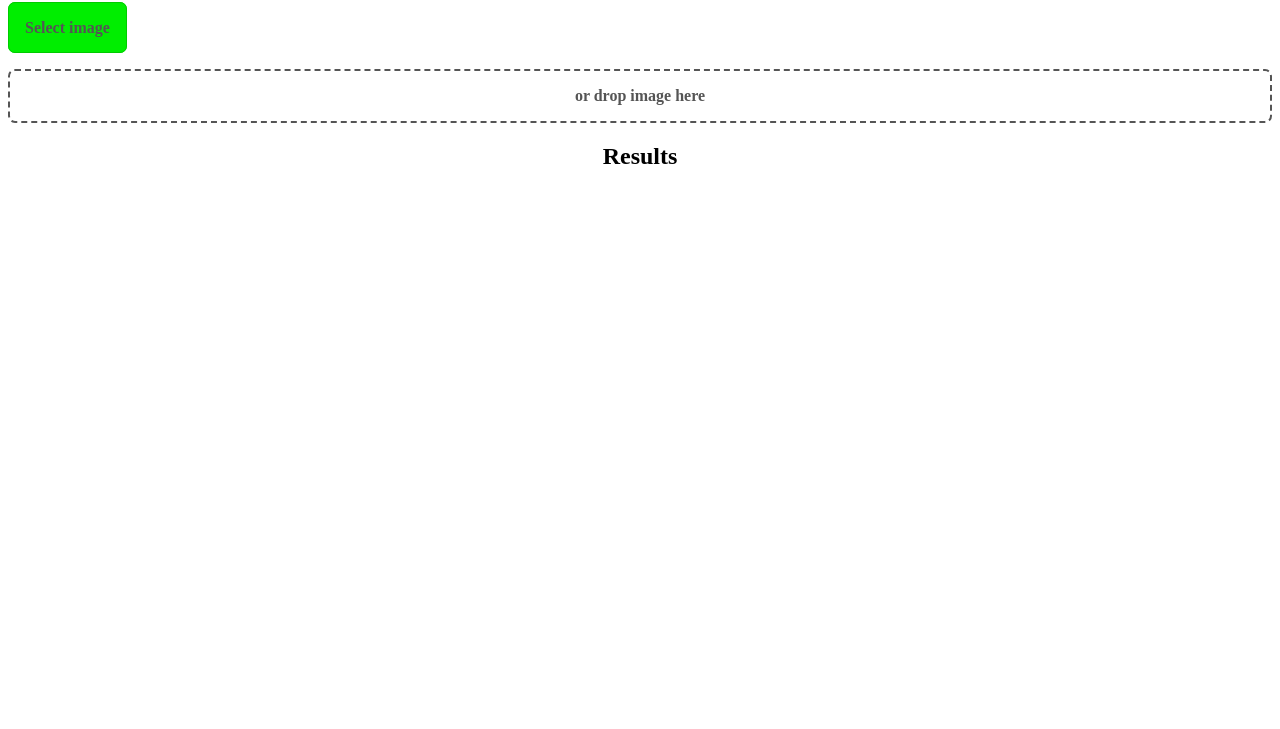
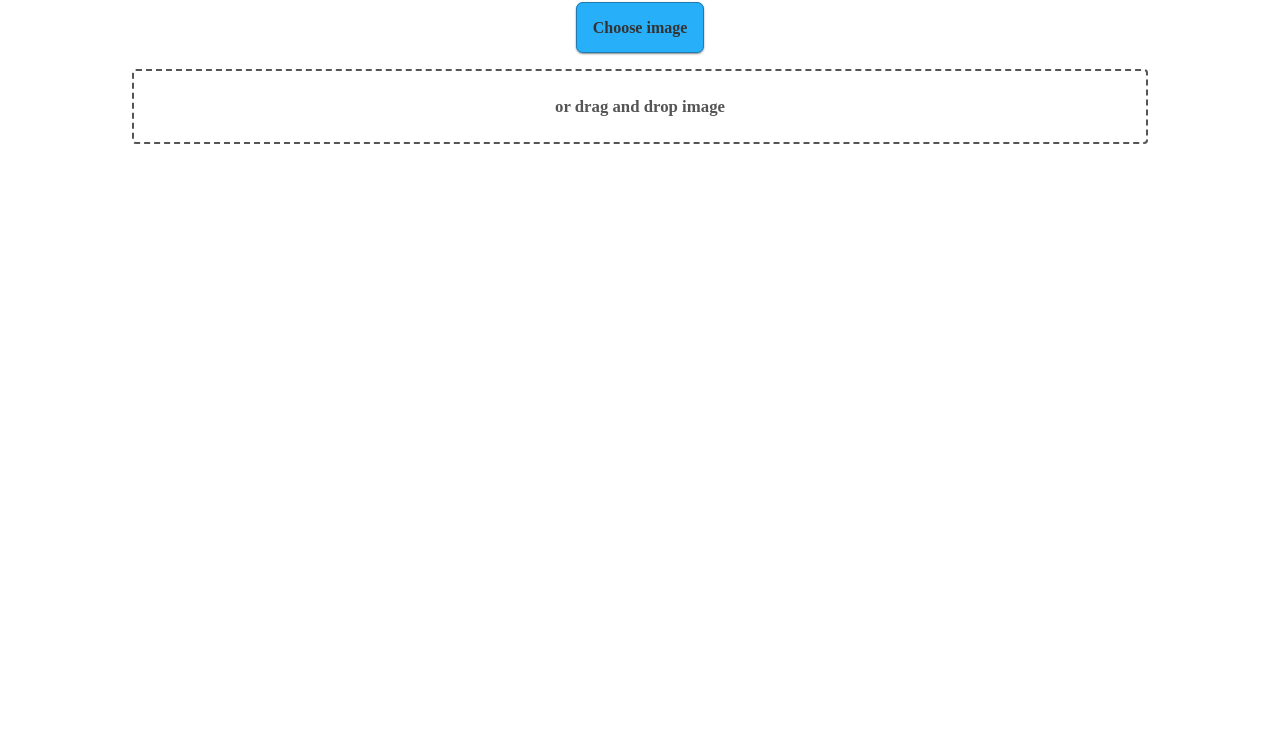
Before and after one commit to louisbourque/Color-Extractor, a website: page src/index.html in a window 1280 px wide. Shown: the part 71-800 px from the top of the page. Drawn offline with Linux system fonts and the light colour scheme.

Commit message:
Minor style improvements

```diff
--- a/src/css/style.css
+++ b/src/css/style.css
@@ -1,3 +1,7 @@
+body{
+  text-align: center;
+}
+
 #error{
   color:red;
   font-weight: bold;
@@ -14,40 +18,46 @@
 	text-align: center;
 	padding: 1em;
 	margin: 1em 0;
-	color: #555;
-  background-color: #0e0;
-	border: 1px solid #0c0;
+	color: #333;
+  background-color: #28AFFA;
+	border: 1px solid #207AAC;
 	border-radius: 7px;
+  box-shadow: 0px 1px 2px #888888;
+  cursor: pointer;
+}
+.file-select label:hover{
+  background-color: #82CEF8;
 }
 
 #filedrag
 {
 	display: none;
 	font-weight: bold;
+  font-size: 105%;
 	text-align: center;
-	padding: 1em 0;
-	margin: 1em 0;
+	padding: 1.5em 0;
+	margin: 1em auto;
 	color: #555;
 	border: 2px dashed #555;
-	border-radius: 7px;
+	border-radius: 4px;
 	cursor: default;
+  width: 80%;
 }
 
 #filedrag.hover
 {
-	color: #f00;
-	border-color: #f00;
+	color: #28AFFA;
+	border-color: #28AFFA;
 	border-style: solid;
 	box-shadow: inset 0 3px 4px #888;
-}
-.results{
-  text-align: center;
 }
 .image-div{
   max-width: 60%;
   min-width: 480px;
   margin-left: auto;
   margin-right: auto;
+  padding-top: 5em;
+  clear: both;
 }
 .image-div > img{
   max-width: 90%;
--- a/src/index.html
+++ b/src/index.html
@@ -3,7 +3,7 @@
 <head>
 	<meta charset="utf-8">
 
-	<title>Primary Color</title>
+	<title>Image Color Extractor</title>
 	<meta name="description" content="Extract the primary color from an image.">
 	<meta name="keywords" content="primary color, primary, color, extract">
 	<meta name="author" content="Louis Bourque">
@@ -26,19 +26,18 @@
 
 <body>
   <header>
-    <h1>Primary Color</h1>
+    <h1>Online Color Extractor</h1>
   </header>
   <main>
 
 		<section class="file-select">
   	  <div class="file-select-button">
-        <label for="file-select-input">Select image</label>
+        <label for="file-select-input">Choose image</label>
         <input type="file" id="file-select-input" name="fileselect[]" multiple="multiple" />
       </div>
-      <div id="filedrag">or drop image here</div>
+      <div id="filedrag">or drag and drop image</div>
     </section>
     <section class="results">
-    <h2>Results</h2>
       <div id="error"></div>
       <div id="output"></div>
     </section>
```
